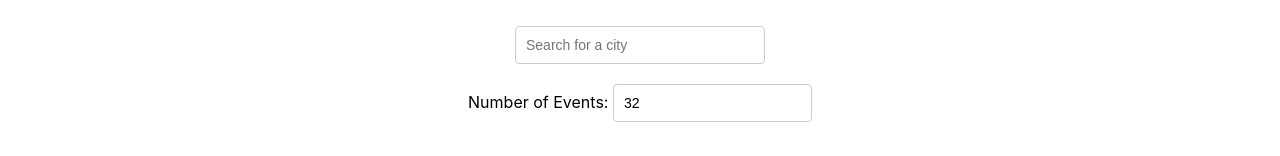
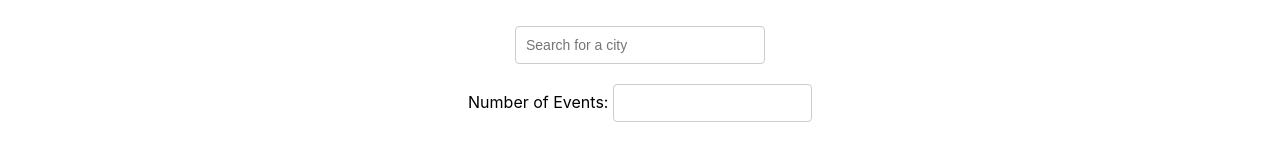
Before and after one commit to Fujamate/meet, a React (Create React App) app: page / in a window 1280 px wide. Shown: the top 156 px of the page. Built offline with nearby package versions, Linux system fonts and the light colour scheme.

Commit message:
getting currentNOE from Api.js

```diff
--- a/src/components/NumberOfEvents.js
+++ b/src/components/NumberOfEvents.js
@@ -1,11 +1,7 @@
-import { useState } from "react";
-
-const NumberOfEvents = ({}) => {
-  const [number, setNumber] = useState(32);
-
+const NumberOfEvents = ({ setCurrentNOE }) => {
   const handleInputChanged = (event) => {
     const value = event.target.value;
-    setNumber(value);
+    setCurrentNOE(value);
   };
 
   return (
@@ -15,7 +11,6 @@ const NumberOfEvents = ({}) => {
         type="text"
         id="number-of-events-input"
         className="number-of-events-input"
-        value={number}
         onChange={handleInputChanged}
       />
     </div>
```
